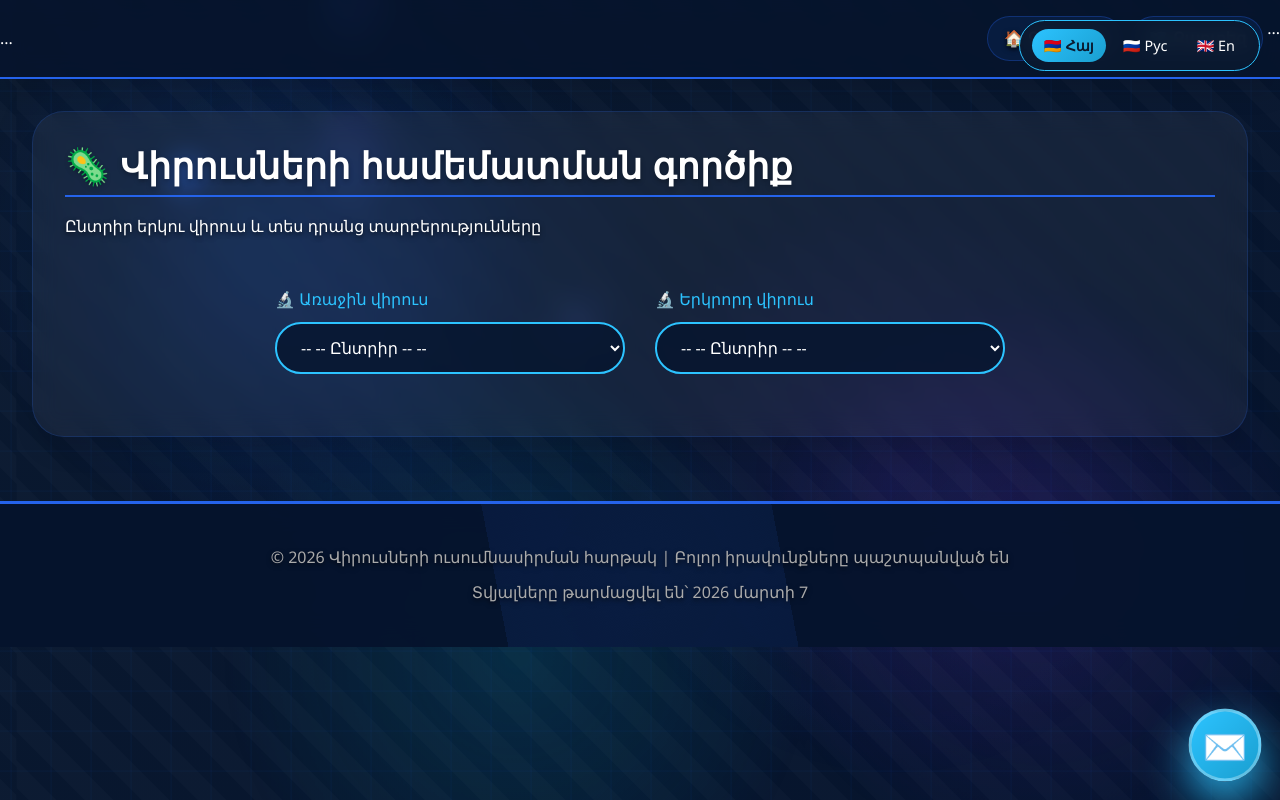
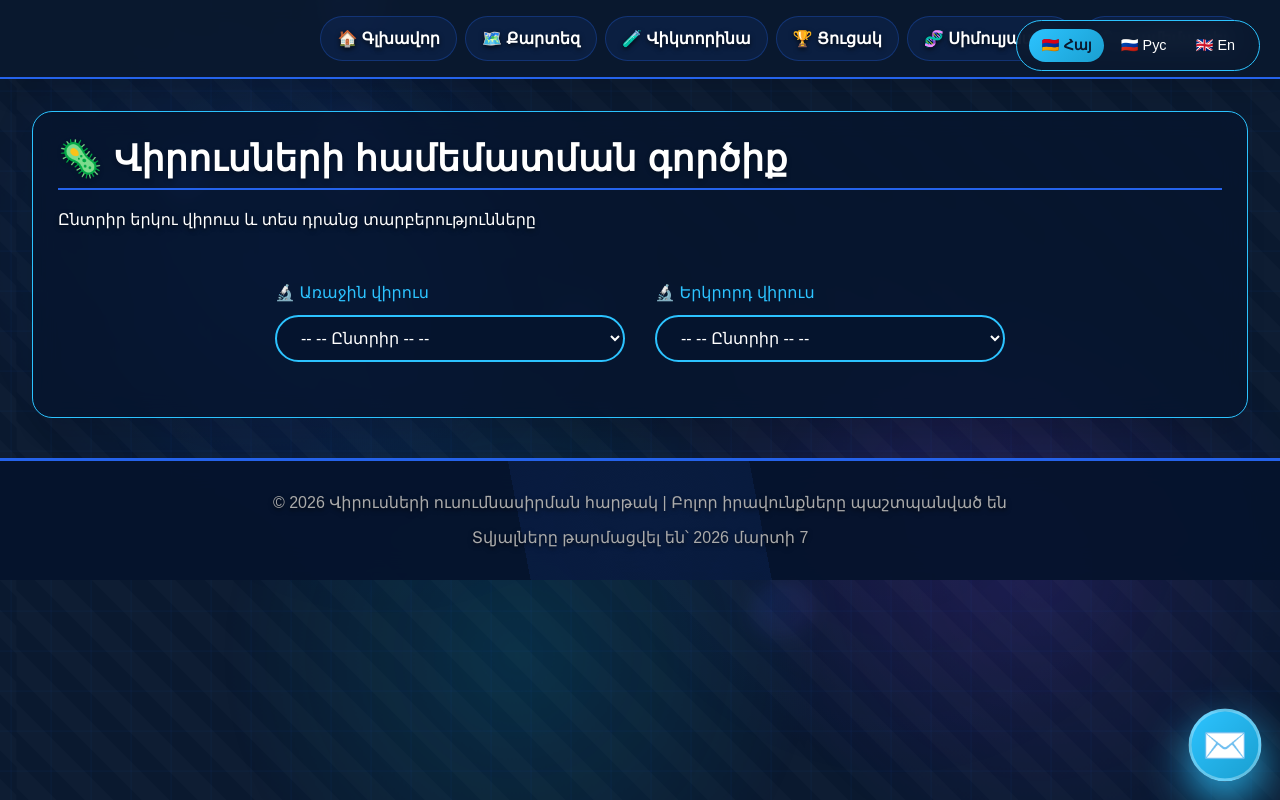
Before and after one commit to 01narek10/virus, a Flask app: page /compare in a window 1280 px wide. Run offline with Flask 3, Linux system fonts and the light colour scheme.

Commit message:
Update base.html

```diff
--- a/templates/base.html
+++ b/templates/base.html
@@ -3,7 +3,7 @@
 <head>
     <meta name="google-site-verification" content="Zj0hJ-4cJB2uGESTPj3qNoUEzFcaVQ1s0pW1AUOwbhI" />
     <meta charset="UTF-8">
-    <meta name="viewport" content="width=device-width, initial-scale=0.5, maximum-scale=1.5, user-scalable=yes">
+    <meta name="viewport" content="width=device-width, initial-scale=1.0, maximum-scale=1.5, user-scalable=yes">
     <title>{% block title %}Վիրուսների հանրագիտարան 2026{% endblock %}</title>
     <link href="https://cdn.jsdelivr.net/npm/bootstrap@5.3.3/dist/css/bootstrap.min.css" rel="stylesheet">
     <link rel="stylesheet" href="{{ url_for('static', filename='style.css') }}">
@@ -99,38 +182,39 @@
             text-decoration: none;
             transition: all 0.3s;
         }
-
         .lang-btn:hover {
             background: rgba(44, 195, 255, 0.2);
         }
-
         .lang-btn.active {
             background: linear-gradient(135deg, #2cc3ff, #1a9fd0);
             color: #0a192f;
             font-weight: bold;
-
-
         }
-        .chatbot-window {
+        /* Other basic styles */
+        body {
             background: #0a192f;
-            border: 2px solid #2cc3ff;
-            border-radius: 24px;
-            display: none;
-            flex-direction: column;
-            overflow: hidden;
-            resize: both;              /* <--- սա է resize-ը */
-            overflow: auto;            /* resize-ի համար պարտադիր */
-            min-width: 300px;
-            min-height: 400px;
-            max-width: 800px;
-            max-height: 800px;
-            position: fixed;
-            bottom: 100px;
-            right: 20px;
-            width: 450px;
-            height: 550px;
-            z-index: 10000;
-            box-shadow: 0 25px 50px rgba(0,0,0,0.5);
+            color: white;
+            font-family: sans-serif;
+        }
+        .navbar {
+            background: rgba(10,25,47,0.95);
+            backdrop-filter: blur(10px);
+        }
+        .nav-link {
+            color: white !important;
+        }
+        .card {
+            background: rgba(6,20,45,0.8);
+            border-radius: 20px;
+            padding: 25px;
+            margin: 20px 0;
+            border: 1px solid #2cc3ff;
+        }
+        footer {
+            text-align: center;
+            padding: 20px;
+            margin-top: 40px;
+            color: #aaa;
         }
     </style>
 </head>
@@ -144,14 +228,20 @@
 <div class="moving-grid"></div>
 <div class="spotlight"></div>
 
+<!-- LANGUAGE SELECTOR -->
 <div class="language-selector">
     <a href="/set_language/hy" class="lang-btn {% if lang == 'hy' %}active{% endif %}">🇦🇲 Հայ</a>
     <a href="/set_language/ru" class="lang-btn {% if lang == 'ru' %}active{% endif %}">🇷🇺 Рус</a>
     <a href="/set_language/en" class="lang-btn {% if lang == 'en' %}active{% endif %}">🇬🇧 En</a>
 </div>
 
+<!-- NAVBAR -->
 <nav class="navbar navbar-expand-lg">
-    ...
+    <div class="container-fluid">
+        <button class="navbar-toggler" type="button" data-bs-toggle="collapse" data-bs-target="#navbarNav">
+            <span class="navbar-toggler-icon"></span>
+        </button>
+        <div class="collapse navbar-collapse" id="navbarNav">
             <ul class="navbar-nav ms-auto">
                 <li class="nav-item"><a class="nav-link" href="/">
                     {% if lang == 'hy' %}🏠 Գլխավոր
@@ -163,8 +253,29 @@
                     {% elif lang == 'ru' %}🗺️ Карта
                     {% else %}🗺️ Map{% endif %}
                 </a></li>
-        ...
+                <li class="nav-item"><a class="nav-link" href="/quiz">
+                    {% if lang == 'hy' %}🧪 Վիկտորինա
+                    {% elif lang == 'ru' %}🧪 Викторина
+                    {% else %}🧪 Quiz{% endif %}
+                </a></li>
+                <li class="nav-item"><a class="nav-link" href="/leaderboard">
+                    {% if lang == 'hy' %}🏆 Ցուցակ
+                    {% elif lang == 'ru' %}🏆 Таблица
+                    {% else %}🏆 Leaderboard{% endif %}
+                </a></li>
+                <li class="nav-item"><a class="nav-link" href="/simulator">
+                    {% if lang == 'hy' %}🧬 Սիմուլյատոր
+                    {% elif lang == 'ru' %}🧬 Симулятор
+                    {% else %}🧬 Simulator{% endif %}
+                </a></li>
+                <li class="nav-item"><a class="nav-link" href="/compare">
+                    {% if lang == 'hy' %}🔍 Համեմատել
+                    {% elif lang == 'ru' %}🔍 Сравнить
+                    {% else %}🔍 Compare{% endif %}
+                </a></li>
             </ul>
+        </div>
+    </div>
 </nav>
 
 <main class="container">
@@ -280,15 +392,6 @@ function removeThinking(id) {
     if (el) el.remove();
 }
 
-function initDraggable() {
-    if (window.innerWidth > 768) {
-        var win = document.getElementById('chatbotWindow');
-        var header = document.getElementById('chatbotHeader');
-        if (!win || !header) return;
-        // ... drag logic
-    }
-}
-
 function sendMessage() {
     var input = document.getElementById('userInput');
     var message = input.value.trim();
```
Also changed, not shown: other parts of templates/base.html (+92 -8 lines). Lines whose indentation alone changed are shown as unchanged.
